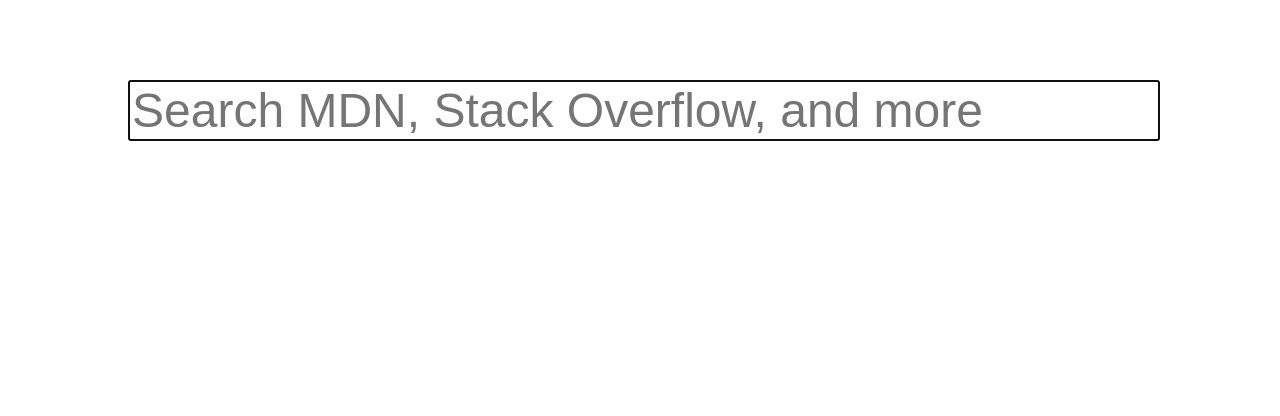
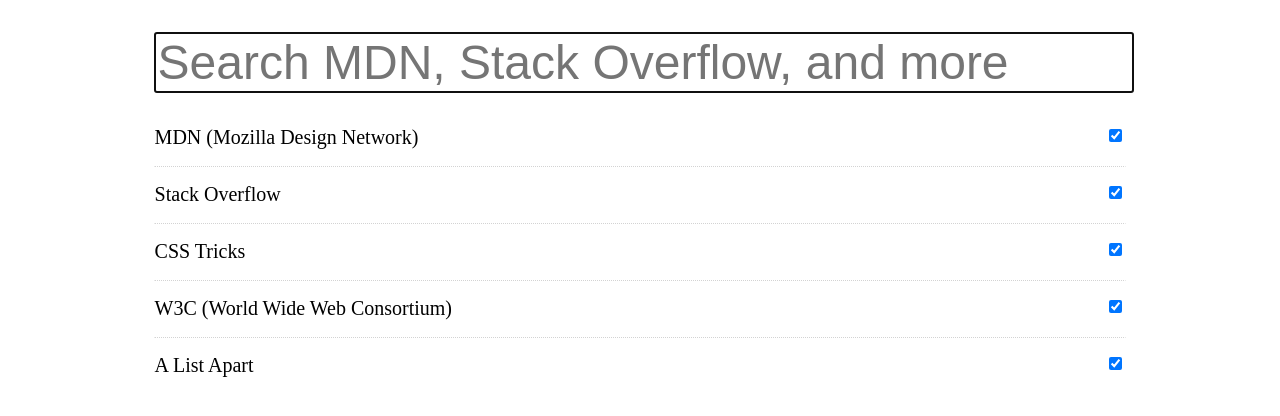
Before and after one commit to nathanallen/search, a plain HTML site: page index.html in a window 1280 px wide. Drawn offline with nearby package versions, Linux system fonts and the light colour scheme.

Commit message:
styling search inputs on hover, active

```diff
--- a/index.html
+++ b/index.html
@@ -8,7 +8,8 @@
   </head>
 
   <body>
-    <input type="text" placeholder="Search MDN, Stack Overflow, and more" autofocus>
+    <input type="text" id="search" placeholder="Search MDN, Stack Overflow, and more" autofocus>
+    <div id="whitelist"></div>
   </body>
 
   <script>
--- a/search.css
+++ b/search.css
@@ -1,8 +1,33 @@
 body {
-  margin: 10vh 10vw;
+  margin: 4vh 12vw;
 }
 
-input {
+input#search {
   font-size: 3em;
   width: 100%;
+  margin-bottom: 2vh;
 }
+
+#whitelist label {
+  display: block;
+  font-size: 1.25em;
+  padding: 2vh 0;
+  border: 1px dotted transparent;
+}
+
+#whitelist label + label {
+  border-top: 1px dotted lightgray;
+}
+
+#whitelist label:hover {
+  border: 1px dotted lightgray;
+  background-color: lightgray;
+}
+
+#whitelist label:active {
+  border: 1px solid gray;
+}
+
+#whitelist input {
+  float: right;
+}
--- a/search.js
+++ b/search.js
@@ -8,7 +8,15 @@ var whitelist = [
 
 var query_filter = whitelist.map(function(obj, i){return "site:" + obj.link}).join(' OR ')
 
+function buildSearchOption(obj, target) {
+  var target = $('body #whitelist')
+  target.append("<label>"  +  obj.name + "<input type='checkbox' checked></label>")
+}
+
 $(document).ready(function(){
-  // $('body').append(Object.keys(whitelist))
+
+
+  whitelist.forEach(buildSearchOption)
+
   $('input').val( )
 })
```
